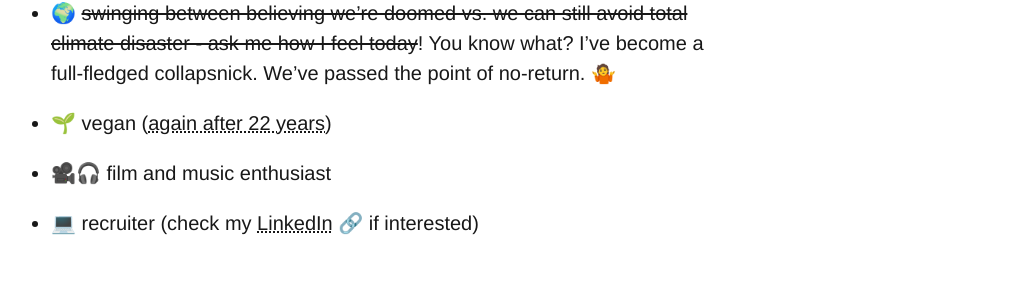
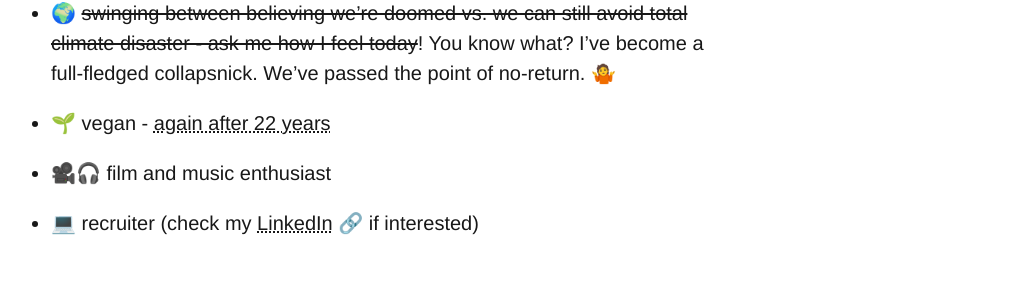
Before and after one commit to pedro-homero/pedro-homero.github.io, a Jekyll site: the page built from bio.markdown, in a window 1280 px wide. Shown: the part 1399-1704 px from the top of the page, without its empty margins (133-1151 px from the left). Built offline with Jekyll 4.4.1, drawn with Linux system fonts in a browser that asks for light colours; emoji names are drawn with the system emoji font.

Commit message:
necessito paciência!

```diff
--- a/bio.markdown
+++ b/bio.markdown
@@ -30,7 +30,7 @@ So you want to know a bit more about me? Ok.
 
 * :earth_africa: ~~swinging between believing we're doomed vs. we can still avoid total climate disaster - ask me how I feel today~~! You know what? I've become a full-fledged collapsnick. We've passed the point of no-return. :shrug:
 
-* :seedling: vegan ([again after 22 years]({% post_url 2026-07-17-total-liberation %}))
+* :seedling: vegan - [again after 22 years]({% post_url 2026-07-17-total-liberation %})
 
 * :movie_camera::headphones: film and music enthusiast
 
```
